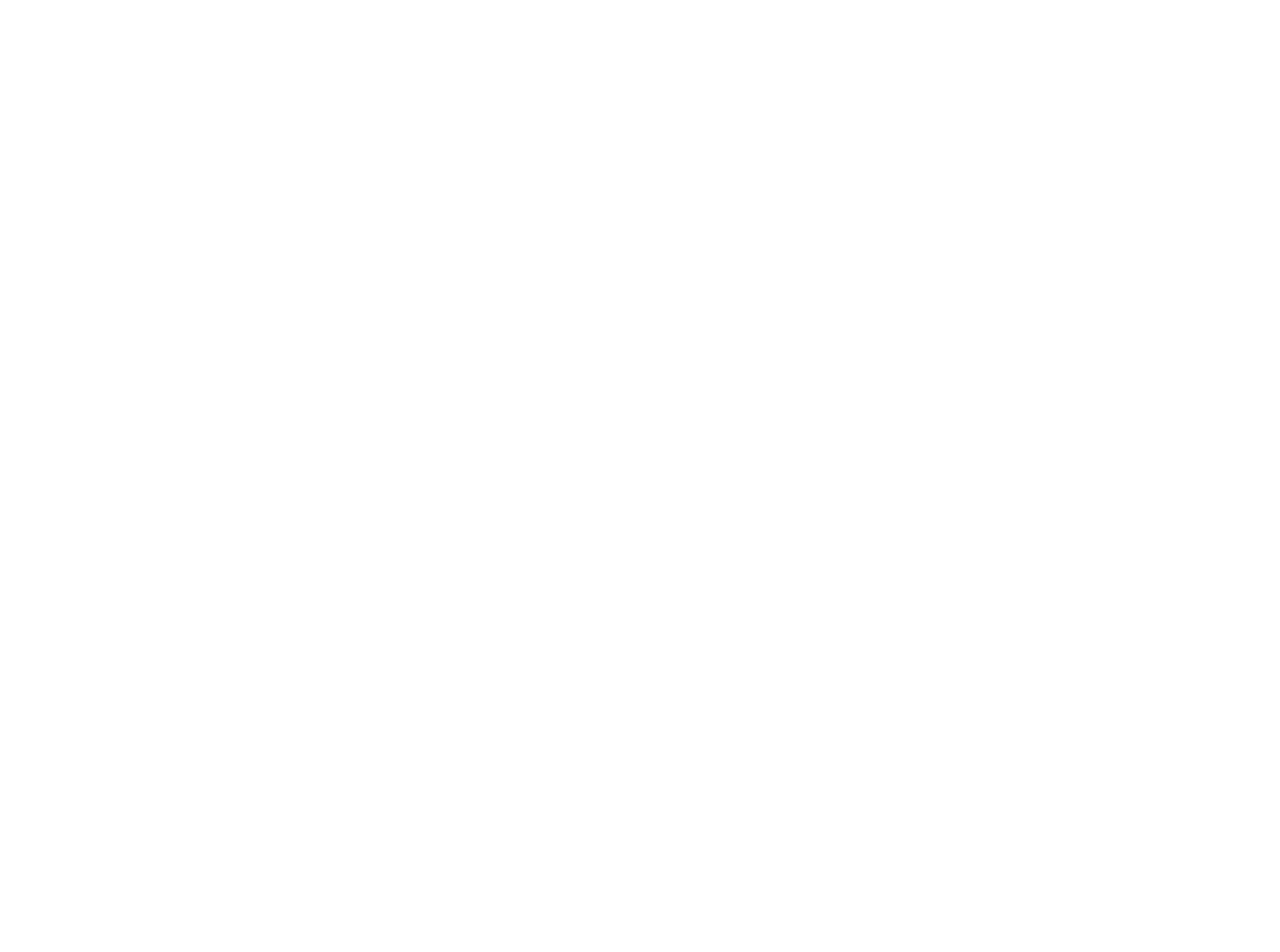
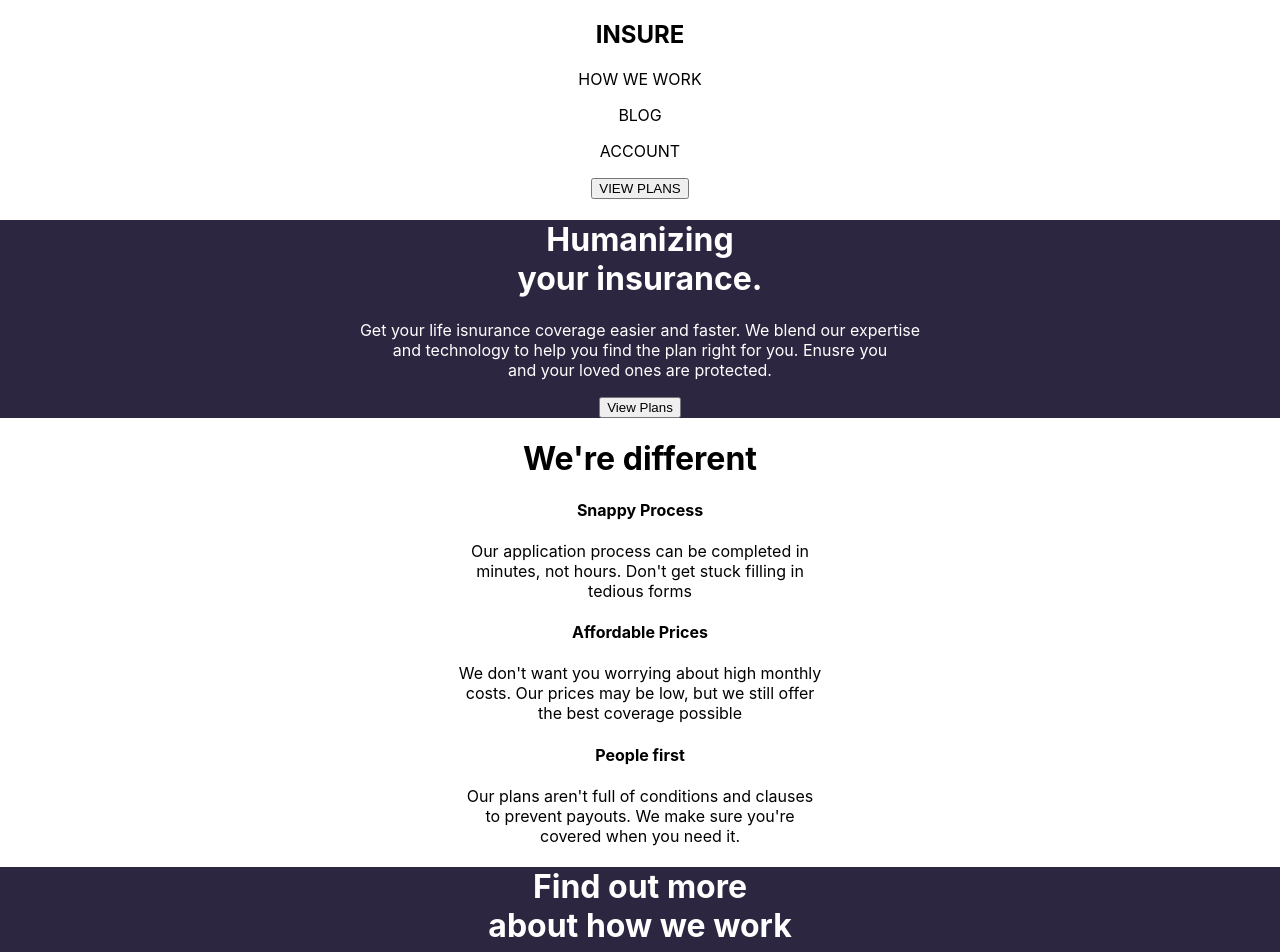
Before and after one commit to jokale/insurelp, a React (Create React App) app: page / in a window 1280 px wide. Shown: the top 952 px of the page. Before the commit the page ends 800 px from the top, so only its background shows below. Built offline with nearby package versions, Linux system fonts and the light colour scheme.

Commit message:
install font and write out headers and text

```diff
--- a/public/index.html
+++ b/public/index.html
@@ -24,6 +24,9 @@
       work correctly both with client-side routing and a non-root public URL.
       Learn how to configure a non-root public URL by running `npm run build`.
     -->
+
+    <link rel="preconnect" href="https://fonts.gstatic.com">
+<link href="https://fonts.googleapis.com/css2?family=DM+Serif+Display&family=Karla:wght@400;700&display=swap" rel="stylesheet">
     <title>React App</title>
   </head>
   <body>
--- a/src/App.css
+++ b/src/App.css
@@ -36,3 +36,15 @@
     transform: rotate(360deg);
   }
 }
+
+
+
+div#text-1{
+  background-color: hsl(256, 26%, 20%);
+  color: white;
+}
+
+div#third{
+  background-color: hsl(256, 26%, 20%);
+  color: white;
+}
--- a/src/App.js
+++ b/src/App.js
@@ -1,11 +1,42 @@
 import React from 'react';
 import './App.css';
+import introleft from './introleft.svg'
+
 
 class App extends React.Component {
   render(){
   return (
     <div className="App">
+      <div id="navbar">
+        <h2>INSURE</h2>
+        <p>HOW WE WORK</p>
+        <p>BLOG</p>
+        <p>ACCOUNT</p>
+        <button>VIEW PLANS</button>
+      </div>
+          <div id="text-1">
+            <h1>Humanizing <br></br>your insurance.</h1>
+              <p>Get your life isnurance coverage easier and faster. We blend our expertise <br></br>and technology to help you find the plan right for you. Enusre you <br></br> and your loved ones are protected.</p>
+              <button>View Plans</button>
+          </div>
+          <div id= "Midpage">
 
+            <h1>We're different</h1>
+            <h4 id="title1"> Snappy Process</h4>
+            <p id="p1">Our application process can be completed in <br></br> minutes, not hours. Don't get stuck filling in <br></br> tedious forms</p>
+            <h4 id="title2"> Affordable Prices</h4>
+            <p id="p2">We don't want you worrying about high monthly <br></br> costs. Our prices may be low, but we still offer <br></br> the best coverage possible</p>
+            <h4 id="title3"> People first</h4>
+            <p id="p3">Our plans aren't full of conditions and clauses <br></br>to prevent payouts. We make sure you're <br></br> covered when you need it.</p>
+          </div>
+               <div id="third">
+                 <h1>Find out more <br></br>about how we work</h1>
+                 <button>How we work</button>
+               </div>
+               <div id="footer">
+
+               </div>
+       <img id="introleft"src={introleft} className="App-introleft" alt="introleft" />
     </div>
   );
 }
```
Also changed, not shown: src/introleft.svg (renamed from src/bg-pattern-intro-left-desktop.svg).
